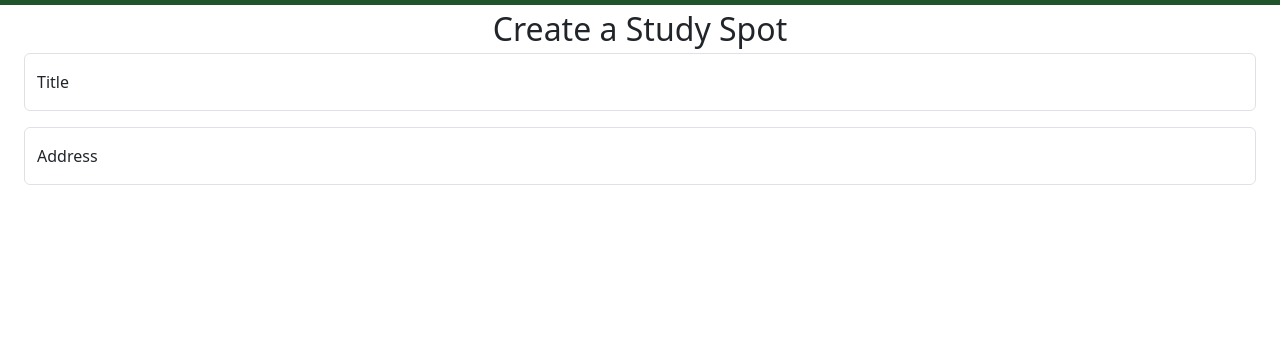
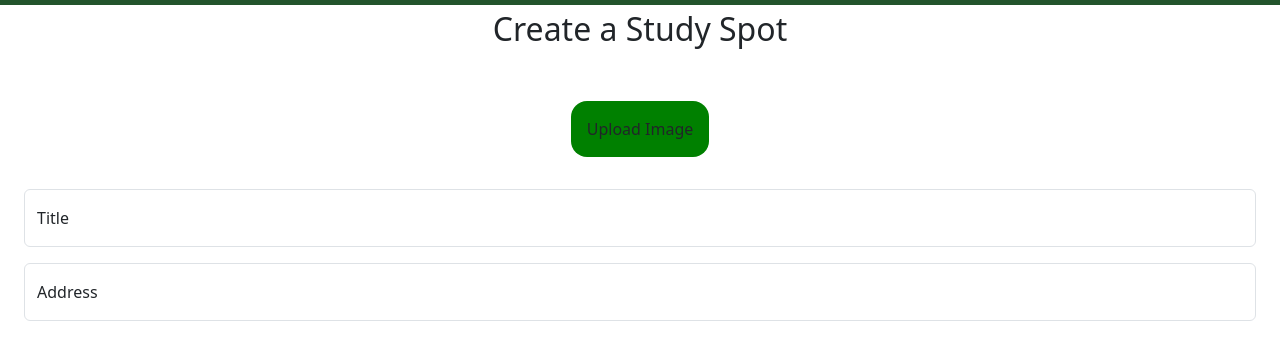
Before and after one commit to BCIT-CST-DTC10/1800-202430_DTC10, a website: page public/pages/create.html in a window 1280 px wide. Shown: the part 71-430 px from the top of the page. Drawn offline with nearby package versions, Linux system fonts and the light colour scheme; some packages are replaced by stand-ins of ours; no server answers.

Commit message:
Add image upload button

```diff
--- a/public/pages/create.html
+++ b/public/pages/create.html
@@ -37,6 +37,13 @@
     <nav class="toBeReplaced"></nav>
     <main>
         <div class="title">Create a Study Spot</div>
+        <div class="addImageBox">
+            <input type="file" id="imageButton" accept=".png, .jpeg" capture="camera">
+            <label for="imageButton" class="button" id="imageButtonLabel">
+                Upload Image
+            </label>
+            <div id="preview"></div>
+        </div>
         <div class="px-4">
             <div class="col mb-3">
                 <div class="form-floating">
--- a/public/styles/create.css
+++ b/public/styles/create.css
@@ -1,4 +1,21 @@
 div.title {
     text-align: center;
     font-size: 2em;
+    margin-bottom: 1.5em;
 }
+
+div.addImageBox {
+    text-align: center;
+    margin-bottom: 2em;
+}
+
+#imageButton {
+    display: none;
+}
+
+#imageButtonLabel {
+    background-color: green;
+    cursor: pointer;
+    padding: 1em;
+    border-radius: 1em;
+}
```
